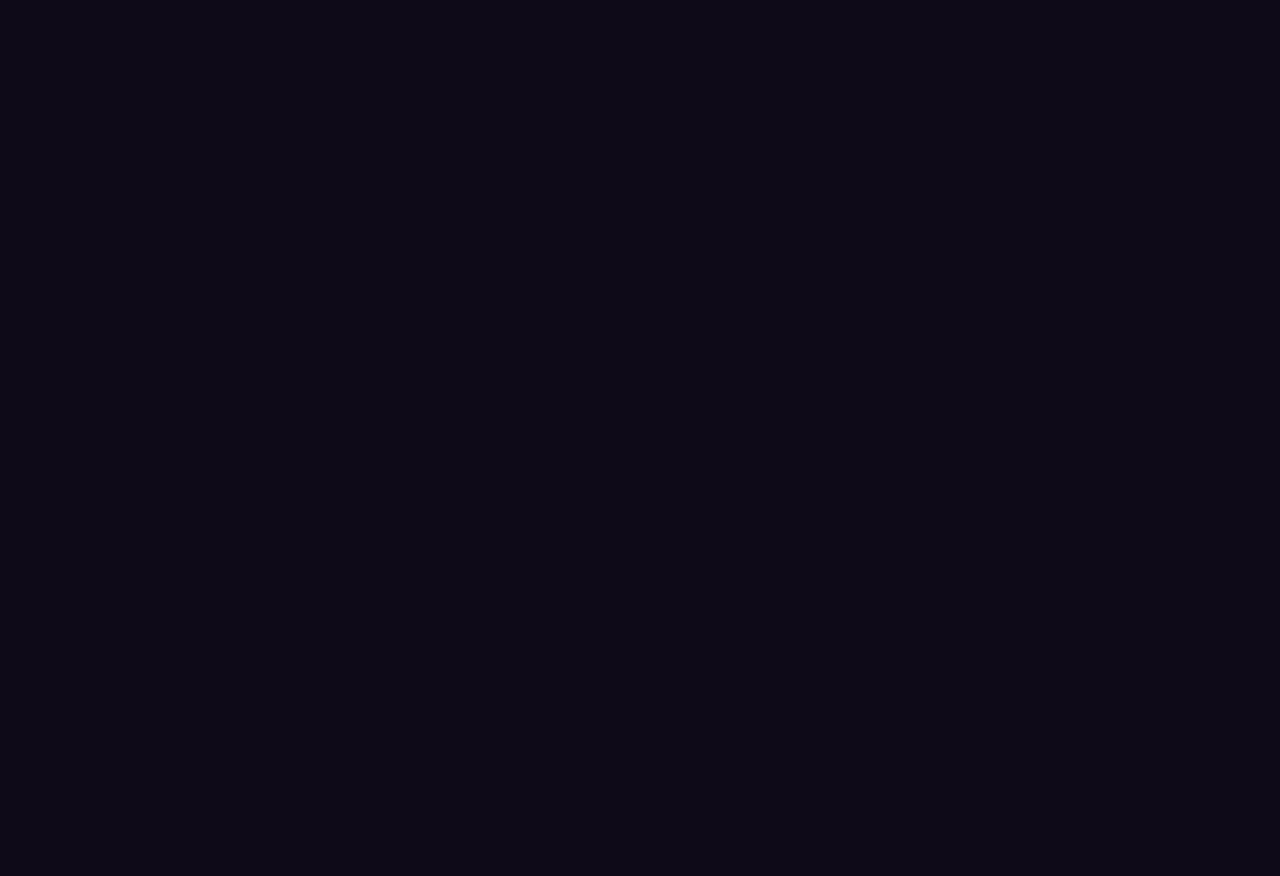
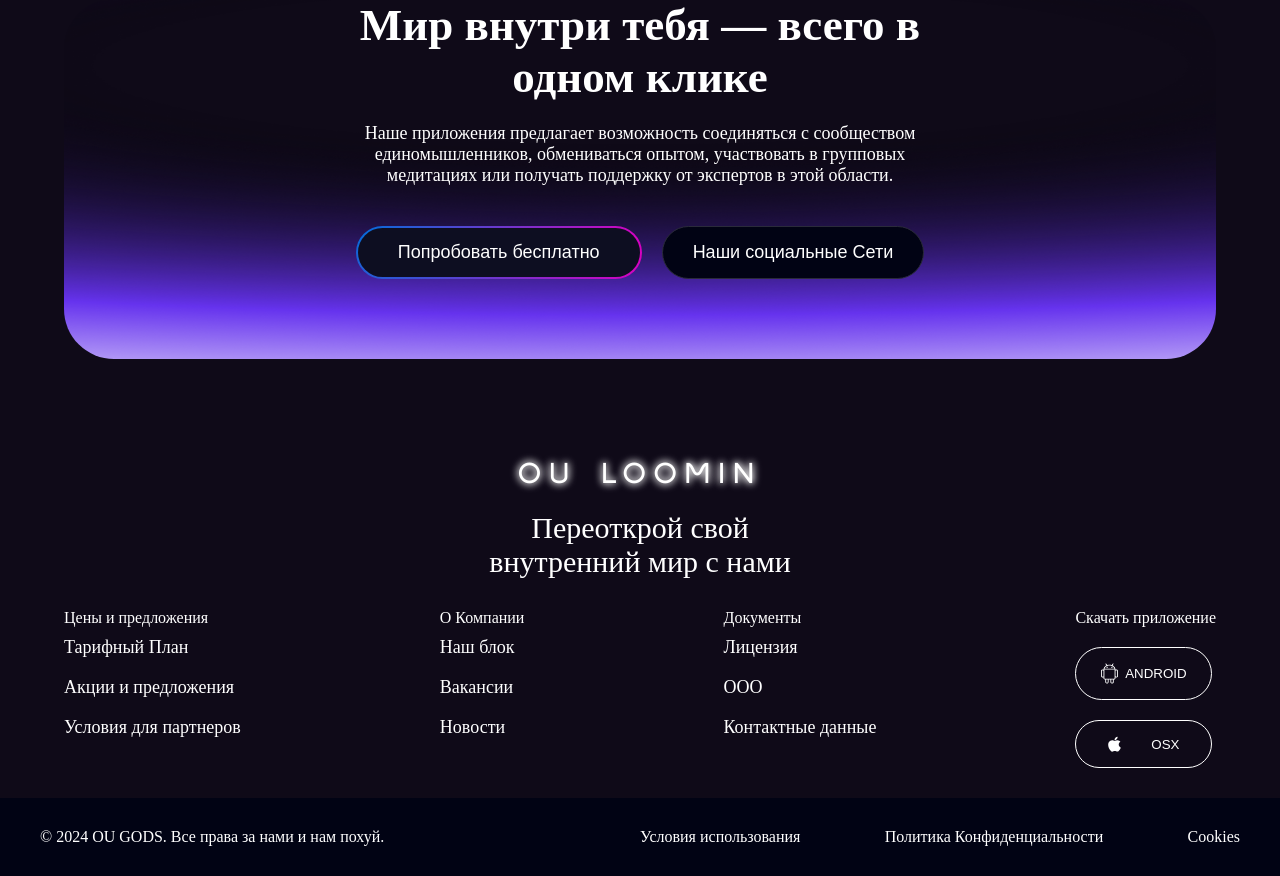
Before and after one commit to wingrove210/Ou_Loomin_Web, a React (Create React App) app: page / in a window 1280 px wide. Shown: the part 5632-6508 px from the top of the page. Before the commit the page ends 5551 px from the top, so only its background shows below. Built offline with nearby package versions, Linux system fonts and the light colour scheme.

Commit message:
modified:   src/Section9.jsx 	modified:   src/css/SecondSection.css 	modified:   src/css/Section8.css 	modified:   src/css/Section9.css 	new file:   src/media/Rectangle 5(1).png

```diff
--- a/src/Section9.jsx
+++ b/src/Section9.jsx
@@ -1,11 +1,77 @@
 import './css/Section9.css';
-
+import android from './media/Android.png';
+import apple from './media/Apple.svg';
 
 function Section9(){
     return(
-        <section className="third-section">
-
-        </section>
+    <section className="lower-section">
+        <div className='lower-block-section'>
+            <div className="lower-block">
+                <div className='lower-section-header'>
+                    <h1>Мир внутри тебя — всего в одном клике</h1>
+                </div>
+                <div className='abzats-lower-section'>
+                    <p>Наше приложения предлагает возможность соединяться с сообществом единомышленников, обмениваться опытом, участвовать в групповых медитациях или получать поддержку от экспертов в этой области.
+                    </p>
+                </div>
+                <div className="lower-btn">
+                    <button className="try-btn second-one">Попробовать бесплатно</button>
+                    <button className="watch-video second-one">Наши социальные Сети</button>
+                </div>
+            </div>
+            <footer>
+                <div className="flex-footer-section">
+                    <div className='flex-text-logo'>
+                        <p class="logo-footer">OU LOOMIN</p>
+                        <div className='under-logo-section'>
+                            <p class="under-logo">Переоткрой свой внутренний мир с нами</p>
+                        </div>
+                    </div>
+                </div>
+                <div className='footer-lists'>
+                    <div className="prices">
+                        <p>Цены и предложения</p>
+                        <ul>
+                            <li>Тарифный План</li>
+                            <li>Акции и предложения</li>
+                            <li>Условия для партнеров </li>
+                        </ul>
+                    </div>
+                    <div className="about-company">
+                        <p>О Компании </p>
+                        <ul>
+                            <li>Наш блок</li>
+                            <li>Вакансии</li>
+                            <li>Новости</li>
+                        </ul>
+                    </div>
+                    <div className="documents">
+                        <p>Документы</p>
+                        <ul>
+                            <li>Лицензия</li>
+                            <li>ООО</li>
+                            <li>Контактные данные</li>
+                        </ul>
+                    </div>
+                    <div className="buttons-lowest">
+                        <p>Скачать приложение</p>
+                        <ul>
+                            <button className="android"><img src={android} alt=""/>ANDROID</button>
+                            <button className="apple-os"><img src={apple} alt=""/>OSX</button>
+                        </ul>
+                    </div>
+                </div>
+            </footer>
+        </div>
+        <div className="under-footer">
+                <p className="under-left">© 2024 OU GODS. Все права за нами и нам похуй.</p>
+                <ul className="under-right">
+                    <li>Условия использования</li>
+                    <li>Политика Конфиденциальности</li>
+                    <li>Cookies</li>
+                </ul>
+        </div>
+    </section>
     );
 }
 
--- a/src/css/SecondSection.css
+++ b/src/css/SecondSection.css
@@ -72,7 +72,7 @@
         height: 50vh;
     }
     .big-phone-content{
-        font-size: 14px;
+        font-size: calc(var(--size));
         width: 90vw;
     }
     .indulve{
@@ -83,3 +83,9 @@
         width: 90vw;
     }
 }
+@media  screen and (max-width: 800px) {
+    .big-phone-content{
+        font-size: 16px;
+        width: 90vw;
+    }
+}
--- a/src/css/Section8.css
+++ b/src/css/Section8.css
@@ -1,6 +1,6 @@
 .accordion{
     position: relative;
-    top: 220vh;
+    top: 230vh;
     color: white;
     padding-left: 5vw;
     padding-right: 5vw;
--- a/src/css/Section9.css
+++ b/src/css/Section9.css
@@ -0,0 +1,251 @@
+.lower-section{
+    position: relative;
+    top: 230vh;
+    color: white;
+    width: 100vw;
+}
+.lower-section-header, .abzats-lower-section{
+    width: 100%;
+    display: flex;
+    justify-content: center;
+    padding-left: 5vw;
+    padding-right: 5vw;
+}
+.lower-section-header h1{
+    width: 600px;
+    font-size: 45px;
+    text-align: center;
+    margin-bottom: 20px;
+}
+.abzats-lower-section p{
+    width: 600px;
+    font-size: 18px;
+    text-align: center;
+}
+.lower-block{
+    background-image: url('../media/Rectangle\ 5\(1\).png');
+    background-size: 100% 100%;
+    background-repeat: no-repeat;
+    width: 100%;
+    border-radius: 50px;
+}
+.lower-block-section{
+    padding-left: 5vw;
+    padding-right: 5vw;
+}
+.lower-btn{
+    display: flex;
+    justify-content: center;
+    gap: 20px;
+    padding-bottom: 80px;
+}
+footer{
+    width: 100%;
+    display: flex;
+    justify-content: space-between;
+    margin-top: 100px;
+}
+footer ul {
+    list-style: none;
+    font-size: 18px;
+    line-height: 40px;
+}
+.under-footer ul{
+    list-style: none;
+    display: flex;
+    width: 50%;
+    justify-content: space-between;
+}
+.footer-lists{
+    width: 60%;
+    display: flex;
+    justify-content: space-between;
+}
+.under-footer{
+    display: flex;
+    width: 100%;
+    justify-content: space-between;
+    background-color: #010314;
+    padding: 30px 40px;
+    margin-top: 30px;
+}
+.buttons-lowest ul{
+    display: flex;
+    flex-direction: column;
+    gap: 20px;
+    margin-top: 20px;
+}
+.android, .apple-os{
+    padding: 15px 10px;
+    border-radius: 100px;
+    background-color: #0F0A18;
+    color: white;
+    border: 1px white solid;
+    display: flex;
+    gap: 7px;
+    justify-content: center;
+    align-items: center;
+    width: 137px;
+}
+.apple-os{
+    gap: 30px;
+    float:left;
+}
+.logo-footer{
+    color: #fff;
+    letter-spacing: 8px;
+    text-shadow:
+        0 0 7px #fff,
+        0 0 10px #fff,
+        0 0 151px #fff;
+    font-family: 'Lena';
+    align-self: center;
+    font-weight: 100;
+    margin-bottom: 20px;
+    font-size: 32px;
+}
+.under-logo{
+    font-size: 30px;
+    width: 350px;
+}
+@media screen and (max-width:1300px){
+    .footer-lists{
+        display: flex;
+        justify-content: space-between;
+        width: 100%;
+        margin-top: 30px;
+    }
+    /* .under-left{
+        display: flex;
+        align-items: center;
+        justify-items: center;
+        text-align: center;
+    } */
+    .under-logo-section{
+        display: flex;
+        width: 100%;
+        justify-content: center;
+    }
+    footer{
+        display: flex;
+        flex-direction: column;
+    }
+    .flex-footer-section{
+        text-align: center;
+    }
+    .under-logo{
+        justify-self: center;
+    }
+}
+@media screen and (max-width:800px){
+    .lower-section{
+        position: relative;
+        top: 250vh;
+        color: white;
+        width: 100vw;
+    }
+    .under-footer{
+        display: flex;
+        width: 100%;
+        flex-direction: column;
+        justify-content: space-between;
+        background-color: #010314;
+        padding: 30px 40px;
+        margin-top: 30px;
+    }
+    .under-footer ul{
+        list-style: none;
+        margin-top: 30px;
+        display: flex;
+        width: 100%;
+        justify-content: space-between;
+    }
+    .under-left{
+        text-align: center;
+    }
+    .buttons-lowest ul{
+        display: flex;
+        flex-direction: column;
+        gap: 10px;
+        margin-top: 20px;
+    }
+    .android, .apple-os{
+        padding: 10px 5px;
+        border-radius: 100px;
+        background-color: #0F0A18;
+        color: white;
+        border: 1px white solid;
+        display: flex;
+        gap: 7px;
+        justify-content: center;
+        align-items: center;
+        width: 137px;
+    }
+    .footer-lists{
+        display: grid;
+        width: 100%;
+        grid-template-columns: 40% 40%;
+        row-gap: 30px;
+
+    }
+    .footer-lists div{
+        padding-left: 30%;
+    }
+    .footer-lists li{
+        width: 100px;
+    }
+    .lower-btn{
+        display: flex;
+        flex-direction: column;
+        justify-content: center;
+        padding-right: 20vw;
+        padding-left: 20vw;
+        height: 200px;
+        margin-top: 30px;
+    }
+    .second-one{
+        margin-top: 0px;
+        display: flex;
+        justify-content: center;
+    }
+    .abzats-lower-section p{
+        width: 600px;
+        font-size: 14px;
+        text-align: center;
+    }
+}
+@media screen and (max-width:500px){
+    .footer-lists div{
+        padding-left: 0px;
+        width: 150px;
+    }
+    .about-company ul{
+        line-height: 60px;
+        text-align: right;
+    }
+    .about-company p{
+        padding-left: 20px;
+    }
+    .under-footer{
+        display: flex;
+        width: 100%;
+        flex-direction: column;
+        justify-content: space-between;
+        background-color: #010314;
+        padding: 10px 10px;
+        margin-top: 30px;
+        font-size: 12px;
+    }
+    footer ul {
+        list-style: none;
+        font-size: 18px;
+        line-height: 30px;
+    }
+    .lower-btn{
+        display: flex;
+        flex-direction: column;
+        justify-content: center;
+        padding-right: 10vw;
+        padding-left: 10vw;
+    }
+}
```
Also changed, not shown: src/media/Rectangle 5(1).png (added).
